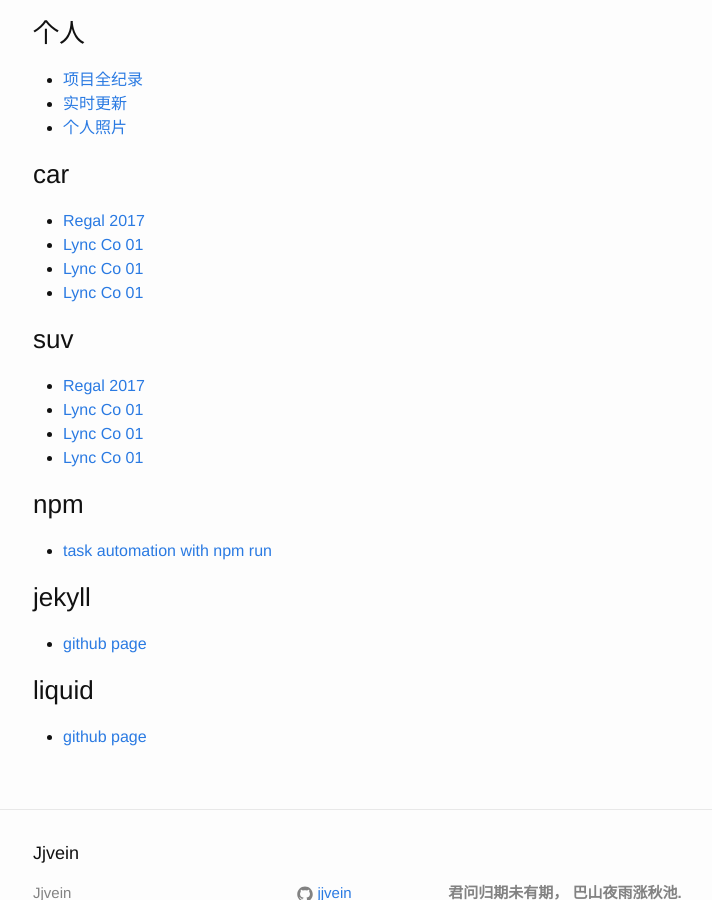
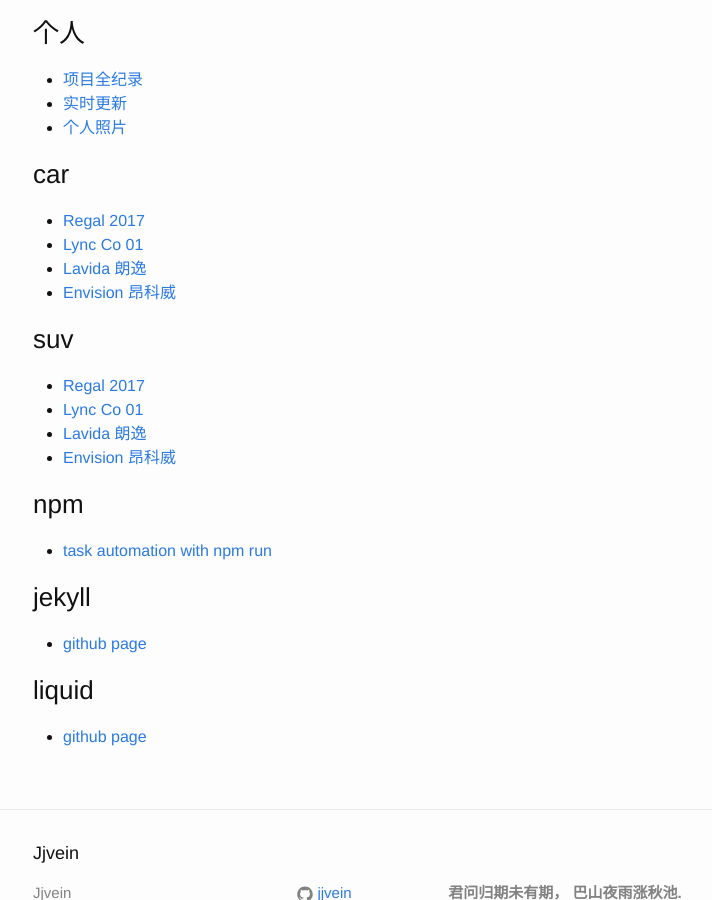
Before and after one commit to jjvein/jjvein.github.io, a Jekyll site: the page built from 51-tag.md, in a window 1280 px wide and 900 px high, scrolled down 2892 px. Shown: the whole window, without its empty margins (237-949 px from the left). Built offline with Jekyll 4.4.1, drawn with Linux system fonts in a browser that asks for light colours; comment, search, counter and statistics services are not loaded.

Commit message:
multi pages of cars

```diff
--- a/_posts/car/2018-01-25-envision.md
+++ b/_posts/car/2018-01-25-envision.md
@@ -1,9 +1,9 @@
 ---
 layout: post
-title: Lync Co 01
+title: Envision 昂科威
 category: car
 tags: [car, suv]
-picurl: /images/car/lync-co01.jpg
+picurl: /images/car/envision.jpg
 ---
 
 
--- a/_posts/car/2018-01-25-lavida.md
+++ b/_posts/car/2018-01-25-lavida.md
@@ -1,10 +1,7 @@
 ---
 layout: post
-title: Lync Co 01
+title: Lavida 朗逸
 category: car
 tags: [car, suv]
-picurl: /images/car/lync-co01.jpg
+picurl: /images/car/lavida.jpg
 ---
-
-
-你好
```
